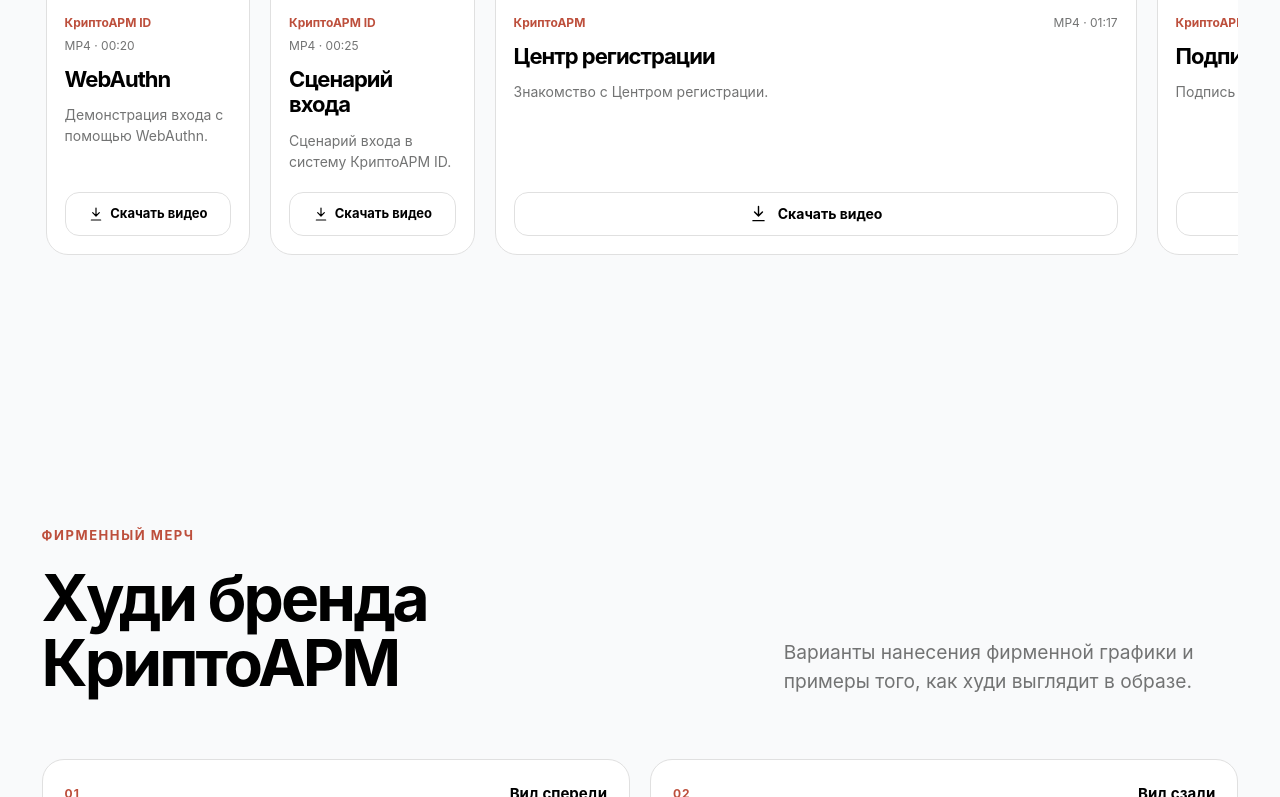
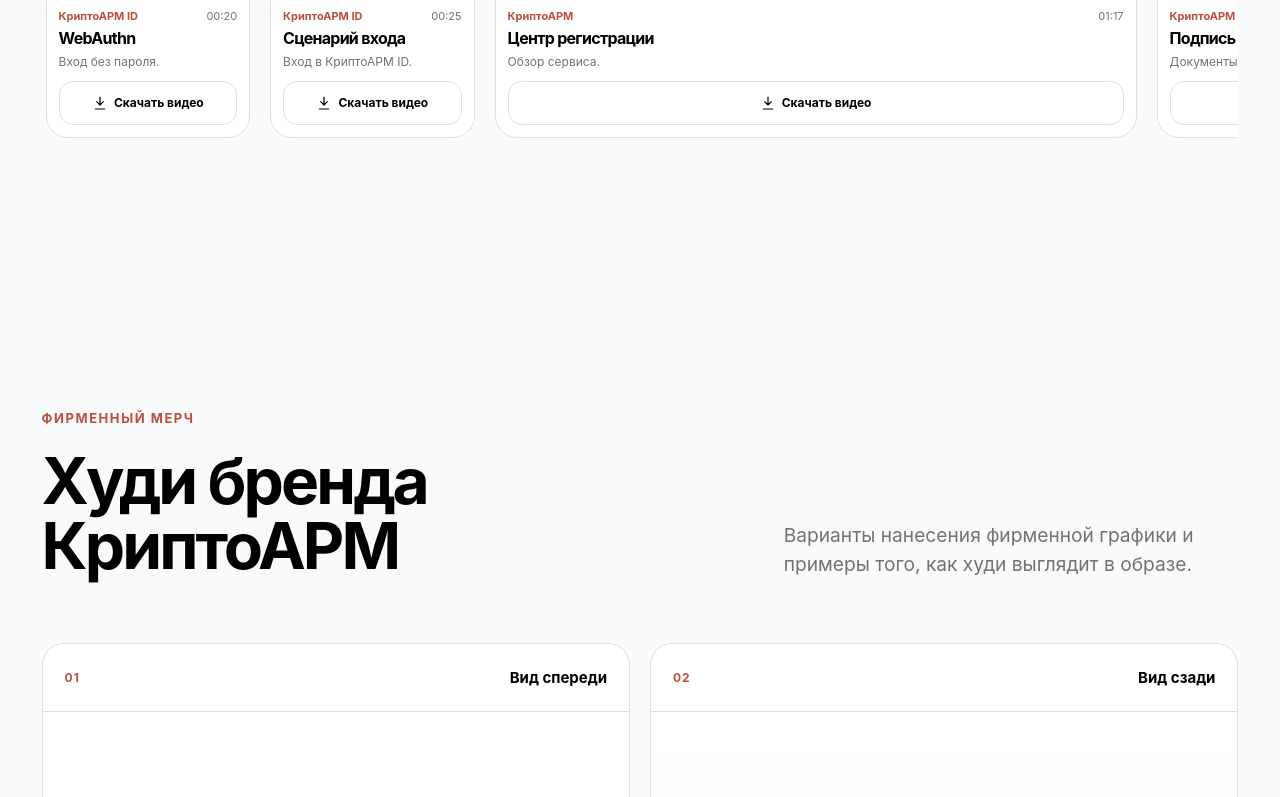
Before and after one commit to Alex-De-Vep/cryptoarm-id-brandbook, a website built with Vite: page index.html in a window 1280 px wide. Shown: the part 5256-6053 px from the top of the page. Built offline with nearby package versions, Linux system fonts and the light colour scheme.

Commit message:
style(mediakit): Компактные подписи видеокарточек

```diff
--- a/src/main.js
+++ b/src/main.js
@@ -89,7 +89,7 @@ const videos = [
     id: 'id-webauthn',
     product: 'КриптоАРМ ID',
     title: 'WebAuthn',
-    description: 'Демонстрация входа с помощью WebAuthn.',
+    description: 'Вход без пароля.',
     duration: '00:20',
     width: 1080,
     height: 1920,
@@ -98,7 +98,7 @@ const videos = [
     id: 'id-login',
     product: 'КриптоАРМ ID',
     title: 'Сценарий входа',
-    description: 'Сценарий входа в систему КриптоАРМ ID.',
+    description: 'Вход в КриптоАРМ ID.',
     duration: '00:25',
     width: 1080,
     height: 1920,
@@ -107,7 +107,7 @@ const videos = [
     id: 'registration-center',
     product: 'КриптоАРМ',
     title: 'Центр регистрации',
-    description: 'Знакомство с Центром регистрации.',
+    description: 'Обзор сервиса.',
     duration: '01:17',
     width: 1920,
     height: 1080,
@@ -116,7 +116,7 @@ const videos = [
     id: 'mobile-sign-encrypt',
     product: 'КриптоАРМ Mobile',
     title: 'Подпись и шифрование',
-    description: 'Подпись и шифрование документов в КриптоАРМ Mobile.',
+    description: 'Документы на смартфоне.',
     duration: '00:45',
     width: 1920,
     height: 1080,
@@ -307,7 +307,7 @@ function renderVideoCard(video) {
         </video>
       </div>
       <div class="video-content">
-        <div class="video-meta"><span>${video.product}</span><span>MP4 · ${video.duration}</span></div>
+        <div class="video-meta"><span>${video.product}</span><span>${video.duration}</span></div>
         <h3 id="video-${video.id}">${video.title}</h3>
         <p>${video.description}</p>
         <div class="video-actions">
--- a/src/styles.css
+++ b/src/styles.css
@@ -946,17 +946,17 @@ svg {
   flex: 1;
   display: flex;
   flex-direction: column;
-  padding: 18px;
+  padding: 12px;
 }
 
 .video-meta {
   display: flex;
   flex-wrap: wrap;
   justify-content: space-between;
-  gap: 8px 16px;
-  margin-bottom: 14px;
+  gap: 4px 8px;
+  margin-bottom: 6px;
   color: var(--text-secondary);
-  font-size: 12px;
+  font-size: 11px;
 }
 
 .video-meta > span:first-child {
@@ -965,17 +965,17 @@ svg {
 }
 
 .video-content h3 {
-  font-size: 22px;
-  line-height: 1.15;
+  font-size: 16px;
+  line-height: 1.2;
   overflow-wrap: anywhere;
 }
 
 .video-content > p {
-  margin-top: 12px;
-  margin-bottom: 20px;
+  margin-top: 6px;
+  margin-bottom: 10px;
   color: var(--text-secondary);
-  font-size: 14px;
-  line-height: 1.5;
+  font-size: 12px;
+  line-height: 1.4;
 }
 
 .video-actions {
@@ -985,16 +985,12 @@ svg {
 .video-actions .button {
   width: 100%;
   min-height: 44px;
-  font-size: 14px;
+  gap: 6px;
+  padding-inline: 10px;
+  font-size: 12px;
 }
 
-.video-card-portrait .video-actions .button {
-  gap: 6px;
-  padding-inline: 8px;
-  font-size: 13px;
-}
-
-.video-card-portrait .video-actions .button svg {
+.video-actions .button svg {
   width: 16px;
   height: 16px;
 }
@@ -1342,10 +1338,6 @@ svg {
     grid-template-columns: 1fr;
   }
 
-  .video-content {
-    padding: 16px;
-  }
-
   .videos-track {
     align-items: flex-start;
     gap: 12px;
@@ -1353,17 +1345,6 @@ svg {
 
   .video-carousel-toolbar > p {
     font-size: 12px;
-  }
-
-  .video-actions .button {
-    gap: 6px;
-    padding-inline: 8px;
-    font-size: 12px;
-  }
-
-  .video-actions .button svg {
-    width: 16px;
-    height: 16px;
   }
 
   .merch-lookbook-head {
```
